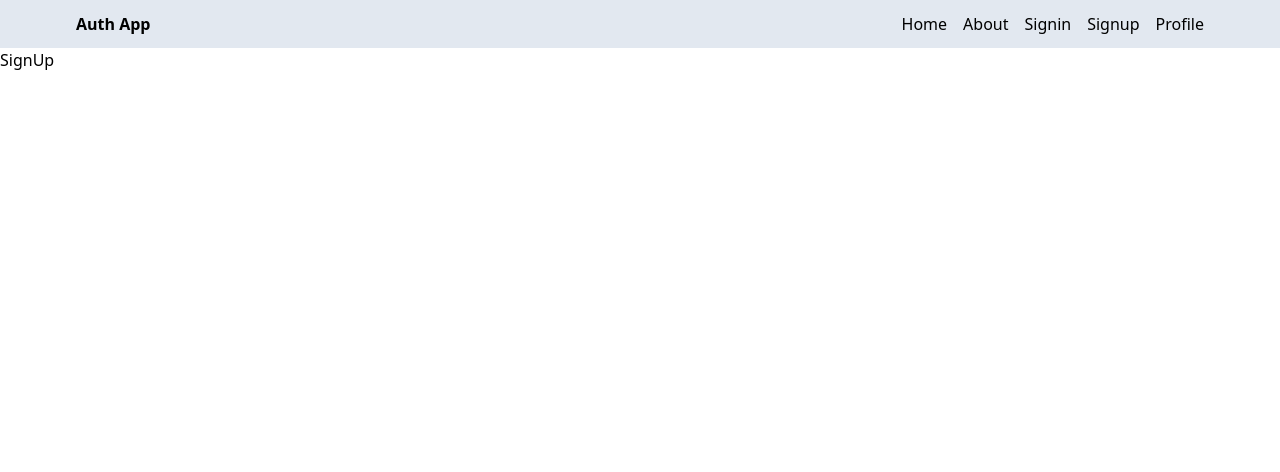
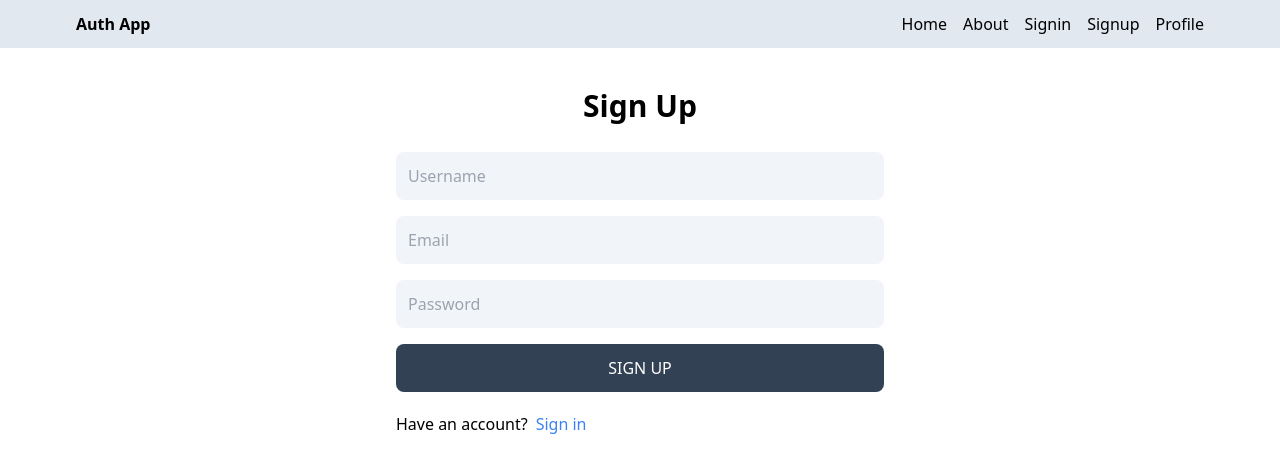
Before and after one commit to mownica-p/MERN-Auth-project, a React (Vite) app in the folder client/: page /signup in a window 1280 px wide. Shown: the top 472 px of the page. Built offline with nearby package versions, Linux system fonts and the light colour scheme.

Commit message:
complete signUp page UI

```diff
--- a/client/src/pages/SignUp.jsx
+++ b/client/src/pages/SignUp.jsx
@@ -1,5 +1,39 @@
+import { Link } from "react-router-dom";
 function SignUp() {
-  return <div>SignUp</div>;
+  return (
+    <div className="p-3 max-w-lg mx-auto">
+      <h1 className="text-3xl text-center font-semibold my-7">Sign Up</h1>
+      <form className="flex flex-col gap-4">
+        <input
+          type="text"
+          placeholder="Username"
+          id="username"
+          className="bg-slate-100 p-3 rounded-lg"
+        />
+        <input
+          type="email"
+          placeholder="Email"
+          id="email"
+          className="bg-slate-100 p-3 rounded-lg"
+        />
+        <input
+          type="password"
+          placeholder="Password"
+          id="password"
+          className="bg-slate-100 p-3 rounded-lg"
+        />
+        <button className="bg-slate-700 text-white p-3 rounded-lg uppercase hover:opacity-95 disabled:opacity-80">
+          Sign Up
+        </button>
+      </form>
+      <div className="flex gap-2 mt-5">
+        <p>Have an account?</p>
+        <Link to="/sign-in">
+          <span className="text-blue-500">Sign in</span>
+        </Link>
+      </div>
+    </div>
+  );
 }
 
 export default SignUp;
```
